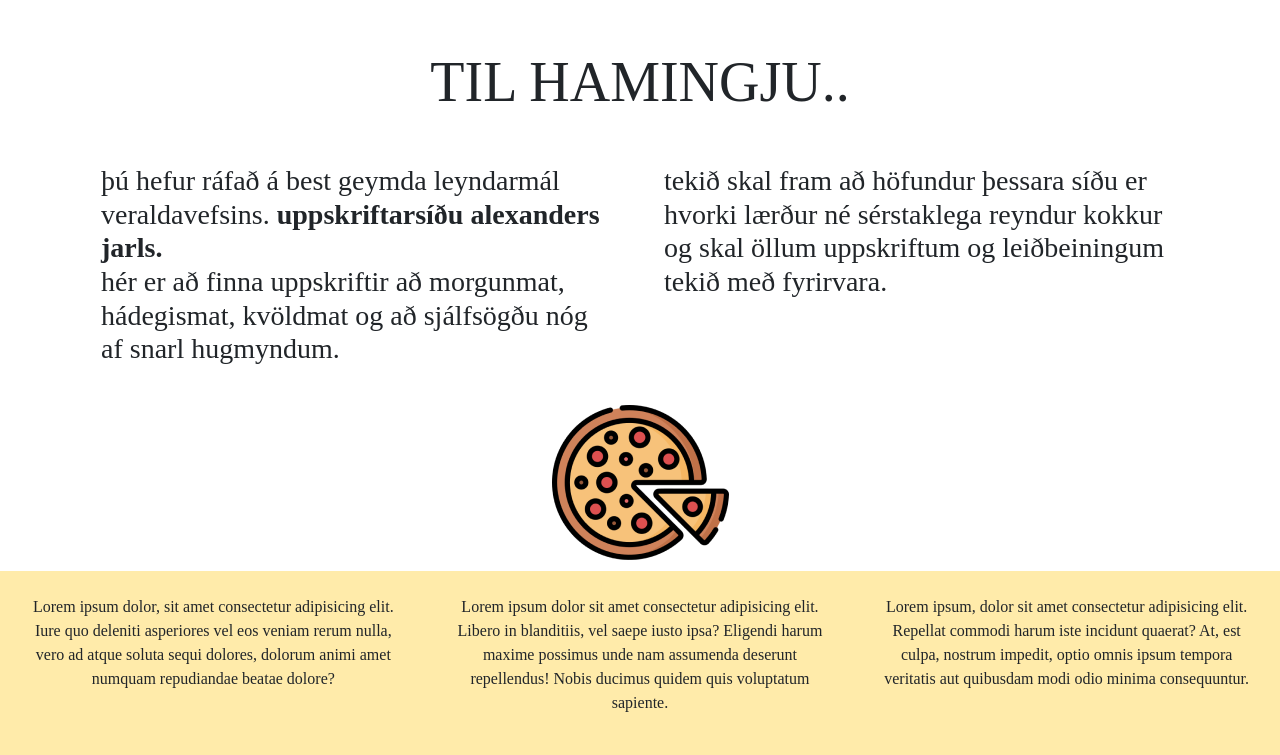
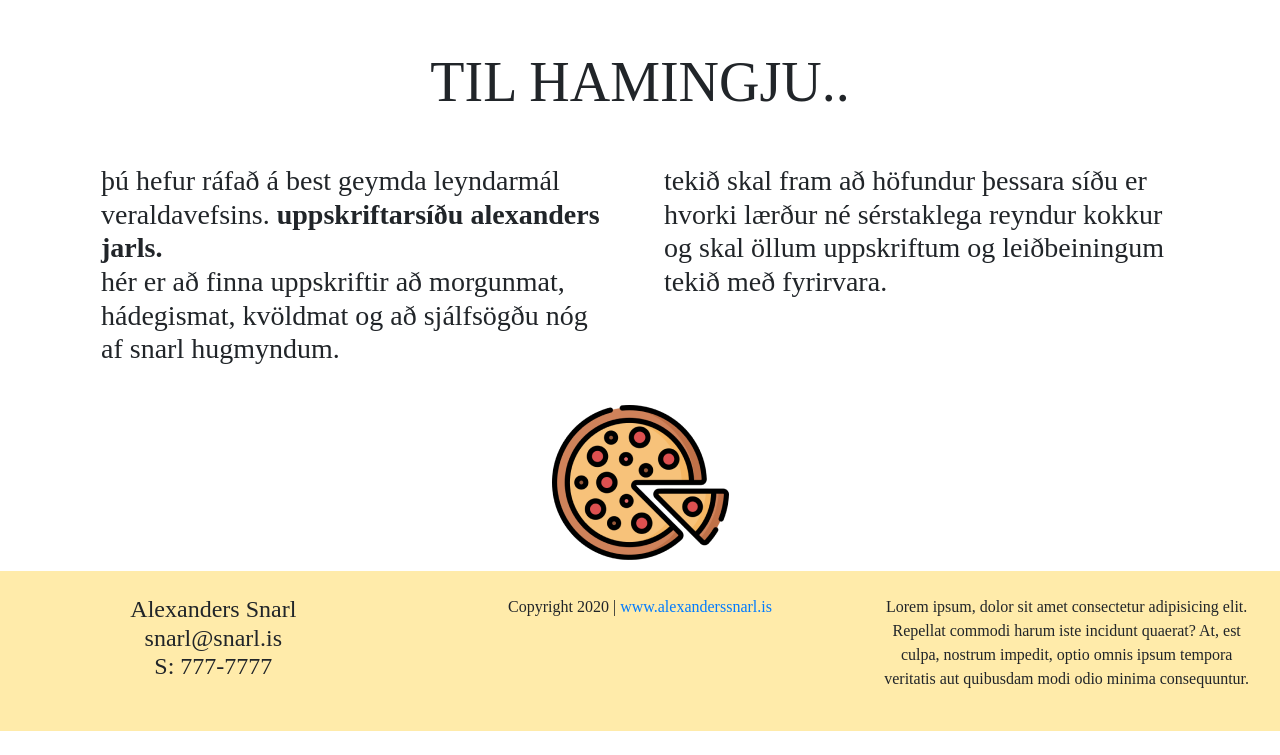
Before and after one commit to alexanderjarl91/Snarl_bootstrap, a plain HTML site: page index.html in a window 1280 px wide. Shown: the part 710-1465 px from the top of the page. After the commit the page ends 1441 px from the top, so only its background shows below. Drawn offline with nearby package versions, Linux system fonts and the light colour scheme; a web font is replaced by a local one.

Commit message:
added stuff

```diff
--- a/index.html
+++ b/index.html
@@ -60,21 +60,21 @@
 <!-- Footer -->
 
 <footer>
-    <div class="d-flex flex-row text-center">
+    <div class="flex-row d-flex text-center">
         <div class="col-md-4 p-4">
-            <p>Lorem ipsum dolor, sit amet consectetur adipisicing elit. Iure quo deleniti asperiores vel eos veniam rerum nulla, vero ad atque soluta sequi dolores, dolorum animi amet numquam repudiandae beatae dolore?</p>
+            <h4>Alexanders Snarl<br>
+                snarl@snarl.is<br>
+                S: 777-7777<br>
+                </h4>
+        </div>
+        <div class="col-md-4 p-4 footer-copyright text-center py-3">Copyright 2020 |
+                <a href="#">www.alexanderssnarl.is</a>
+            </div>
 
-        </div>
-        <div class="col-md-4 p-4">
-            <p>Lorem ipsum dolor sit amet consectetur adipisicing elit. Libero in blanditiis, vel saepe iusto ipsa? Eligendi harum maxime possimus unde nam assumenda deserunt repellendus! Nobis ducimus quidem quis voluptatum sapiente.</p>
-
-
-        </div>
         <div class="col-md-4 p-4">
             <p>Lorem ipsum, dolor sit amet consectetur adipisicing elit. Repellat commodi harum iste incidunt quaerat? At, est culpa, nostrum impedit, optio omnis ipsum tempora veritatis aut quibusdam modi odio minima consequuntur.</p>
 
         </div>
-    </div>
     </div>
 </footer>
 
```
Also changed, not shown: contact.html (+0 -1 lines), images/tacos.png (added).
